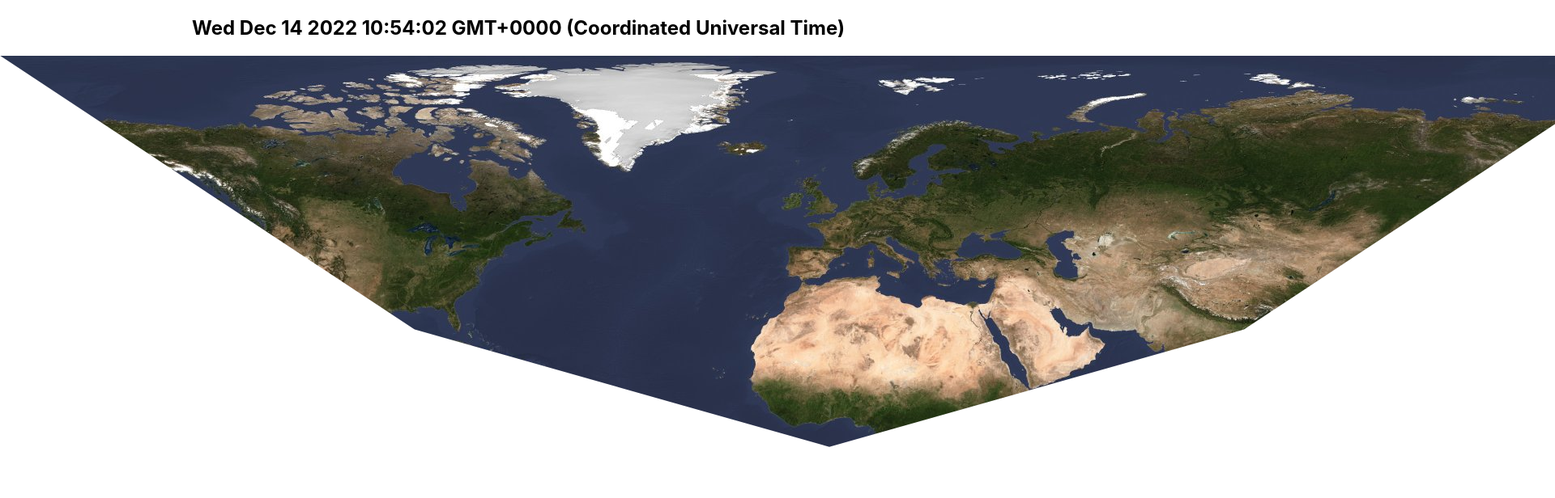
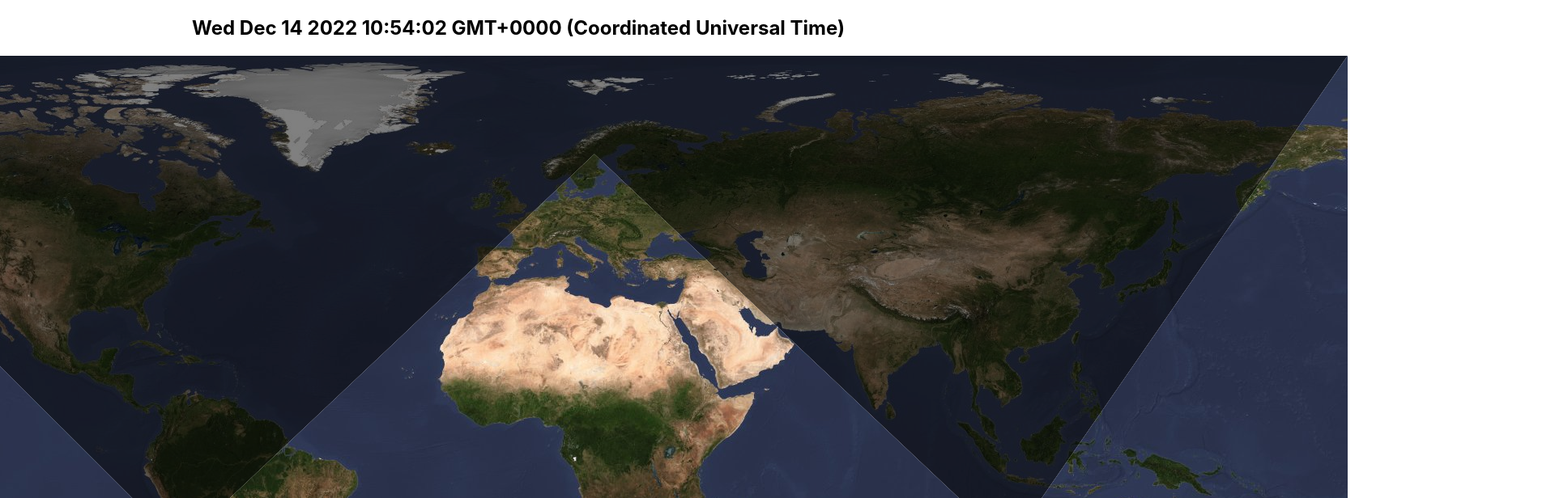
Before and after one commit to ntrondo/ClockChatGPT, a React (Create React App) app in the folder clockapp/: page / in a window 1280 px wide. Shown: the top 616 px of the page at 81% size, 1920 px wide, since content can reach past the window. Built offline with nearby package versions, Linux system fonts and the light colour scheme; the HTML template or start-up script is replaced by a standard one.

Commit message:
Struggeling to get the terminator logic straight.

```diff
--- a/clockapp/src/App.css
+++ b/clockapp/src/App.css
@@ -36,3 +36,15 @@
     transform: rotate(360deg);
   }
 }
+
+.isRow{
+  display: flex;
+  flex-direction: row;
+}
+.isColumn{
+  display: flex;
+  flex-direction: column;
+}
+.isContentCentered{
+  justify-content: center;
+}
--- a/clockapp/src/App.js
+++ b/clockapp/src/App.js
@@ -7,7 +7,7 @@ import { useState } from 'react';
 function App() {
   const [date,setDate] = useState(()=> new Date());
   return (
-    <div className="App">
+    <div className="App isColumn">
         <Clock date={date}/>
         <WorldMapImage src={world} date={date}/>
 
--- a/clockapp/src/components/WorldMapImage.jsx
+++ b/clockapp/src/components/WorldMapImage.jsx
@@ -1,32 +1,107 @@
 import React from "react"
 import { useMemo } from "react";
+const calculateDayOfYear = (date) => {
+    const start = new Date(date.getFullYear(), 0, 0);
+    const diff = (date - start) + ((start.getTimezoneOffset() - date.getTimezoneOffset()) * 60 * 1000);
+    const oneDay = 1000 * 60 * 60 * 24;
+    const day = Math.floor(diff / oneDay);
+    //console.log('Day of year: ' + day);
+    return day;
+}
+/**Solar declination can also be defined as the angle between the line joining the centers of the Sun
+ * and the Earth and its projection on the equatorial plane. The solar declination changes mainly
+ * due to the rotation of Earth about an axis. Its maximum value is 23.45° on 21 December and
+ * the minimum is – 23.45° on 21 June. */
+const calculateSolarDeclination = (date) => {
+    // Calculate the number of days since the start of the year
+    const dayOfYear = calculateDayOfYear(date);
+
+    // Calculate the solar declination using the formula:
+    //declination = 23.45 * sin(360 * (284 + n) / 365)
+    const declination = 23.45 * Math.sin(360 * (284 + dayOfYear) / 365);
+    //console.log("calculateSolarDeclination", declination);
+    return declination;
+}
+const addOrSubtractOneHalf = (value) => {
+    if (value <= 0.5)
+        return value + 0.5;
+    return value - 0.5;
+}
+const calculateOtherSideOfPlanet = (v) => {
+    return v.map(addOrSubtractOneHalf);
+}
+
 /**
  * Returns an array of vertices [[x1, y1], [x2, y2],...]
  * Where both xN and yN are in [0,1].
 */
-const calculatePolygon = (date)=>{
-    const coll = [];
-    coll.push([0,0]);
-    coll.push([0.25,0.35]);
-    coll.push([0.5,0.5]);
-    coll.push([0.75,0.35]);
-    coll.push([1,0]);
+const calculateUpperPolygon = (date) => {
+    console.log("WorldMapImage.calculatePolygon()", date);
+    const sun = [1 - (date.getUTCHours() + date.getUTCMinutes() / 60) / 24, (90 + calculateSolarDeclination(date)) / 180];
+    console.log("The sun is currently at ", sun);
+
+
+
+    let coll = [];
+    //Add known vertices on suns latitude
+    coll.push([sun[0] - 0.75, sun[1]]);
+    coll.push([sun[0] - 0.25, sun[1]]);
+    coll.push([sun[0] + 0.25, sun[1]]);
+    coll.push([sun[0] + 0.75, sun[1]]);
+
+
+
+    //Add known vertices on suns longtitude
+    coll.push([sun[0], addOrSubtractOneHalf(sun[1])]);
+
+
+
+    coll.push([0, 0]);
+    coll.push([1, 0]);
+    //Select only valid values
+    coll = coll.filter((v) => { return v[0] >= 0 && v[0] <= 1 && v[1] >= 0 && v[1] <= 1 });
+    //Order by x
+    coll.sort((a, b) => { return a[0] - b[0] });
     return coll;
 }
-const calculateStyles = (plg)=>{
-    const vertexToString = (v)=>{
-        return (v[0]*100).toString() + "% "+ (v[1]*100).toString() + "%";
+const calculateLowerPolygon = (upperPolygon) => {
+    console.log("WorldMapImage.invertPolygon()", upperPolygon);
+    return [[0, 1], ...upperPolygon, [1, 1]];
+}
+const calculateClipPathStyle = (polygon) => {
+    console.log("WorldMapImage.calculateClipPathStyle()", polygon);
+    const vertexToString = (v) => {
+        return (v[0] * 100).toString() + "% " + (v[1] * 100).toString() + "%";
     }
-    const plgStr = plg.map(vertexToString).join(",");
-    return{
+    const plgStr = polygon.map(vertexToString).join(",");
+    return {
         clipPath: "polygon(" + plgStr + ")"
     }
 }
+const calculateUpperStyle = (upperPolygon) => {
+    return {
+        filter: "brightness(50%)",
+        ...calculateClipPathStyle(upperPolygon)
+    }
+}
+const calculateLowerStyle = (lowerPolygon) => {
+    return {
+        position: "absolute",
 
-export default function WorldMapImage({src, date}) {
-    const polygon = useMemo(()=> calculatePolygon(date),[date]);
-    const styles1 = useMemo(()=> calculateStyles(polygon), [polygon]);
-    return(
-        <img src={src} style={styles1} alt="World Map" />
+        ...calculateClipPathStyle(lowerPolygon)
+    }
+}
+
+export default function WorldMapImage({ src, date }) {
+    calculateSolarDeclination(date);
+    const upperPolygon = useMemo(() => calculateUpperPolygon(date), [date]);
+    const lowerPolygon = useMemo(() => calculateLowerPolygon(upperPolygon), [upperPolygon]);
+    const upperstyle = useMemo(() => calculateUpperStyle(upperPolygon), [upperPolygon]);
+    const lowerStyle = useMemo(() => calculateLowerStyle(lowerPolygon), [lowerPolygon]);
+    return (
+        <div className="isRow isContentCentered">
+            <img src={src} style={upperstyle} alt="World Map" />
+            <img src={src} style={lowerStyle} alt="World Map" />
+        </div>
     );
 }
```
